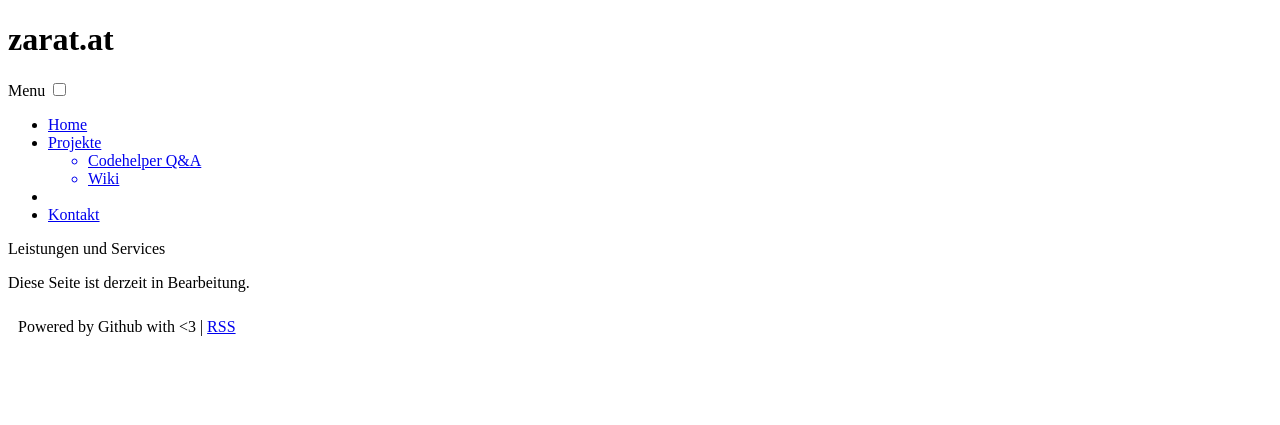
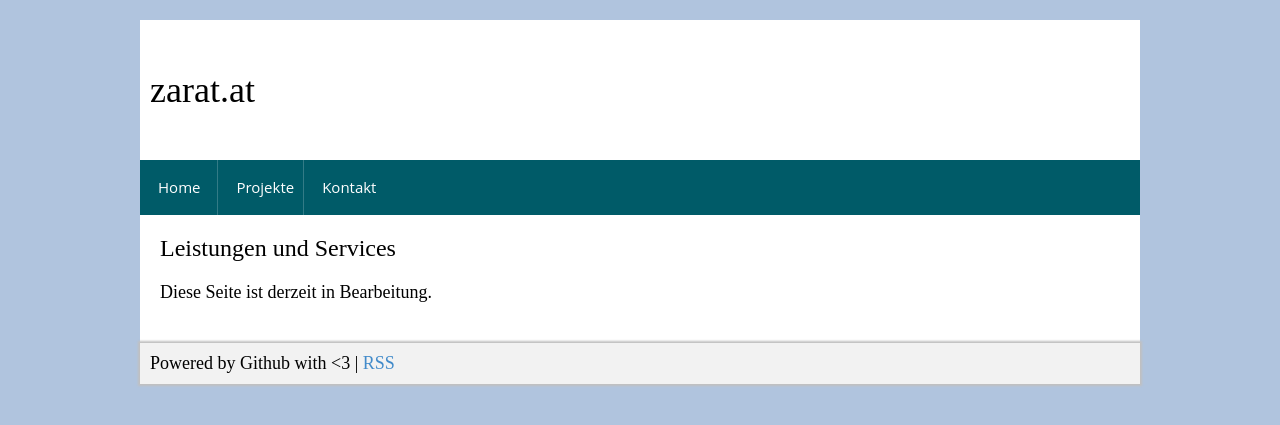
Before and after one commit to zarat/zarat.github.io, a Jekyll site: the page built from services.html, in a window 1280 px wide. Shown: the top 425 px of the page. Built offline with Jekyll 4.4.1, drawn with Linux system fonts in a browser that asks for light colours.

Commit message:
Update head.html

```diff
--- a/_includes/head.html
+++ b/_includes/head.html
@@ -33,8 +33,8 @@
   <meta property="article:author" content="{{ author.name }}" />
   {% endif %}
 
-  <link rel="stylesheet" href="{{ page.url }}/assets/style.css">
-  <link rel="stylesheet" href="{{ page.url }}/assets/menu.css">
+  <link rel="stylesheet" href="{{ site.url }}/assets/style.css">
+  <link rel="stylesheet" href="{{ site.url }}/assets/menu.css">
   <link rel="canonical" href="{{ page.url | replace:'index.html','' | prepend: site.url }}">
 </head>
 
```
